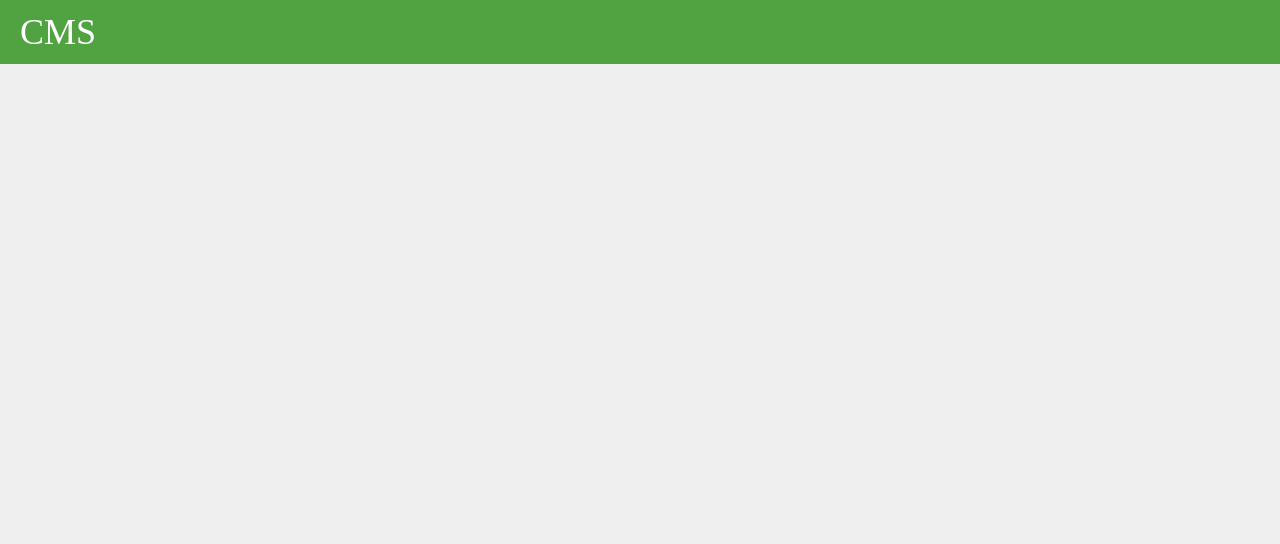
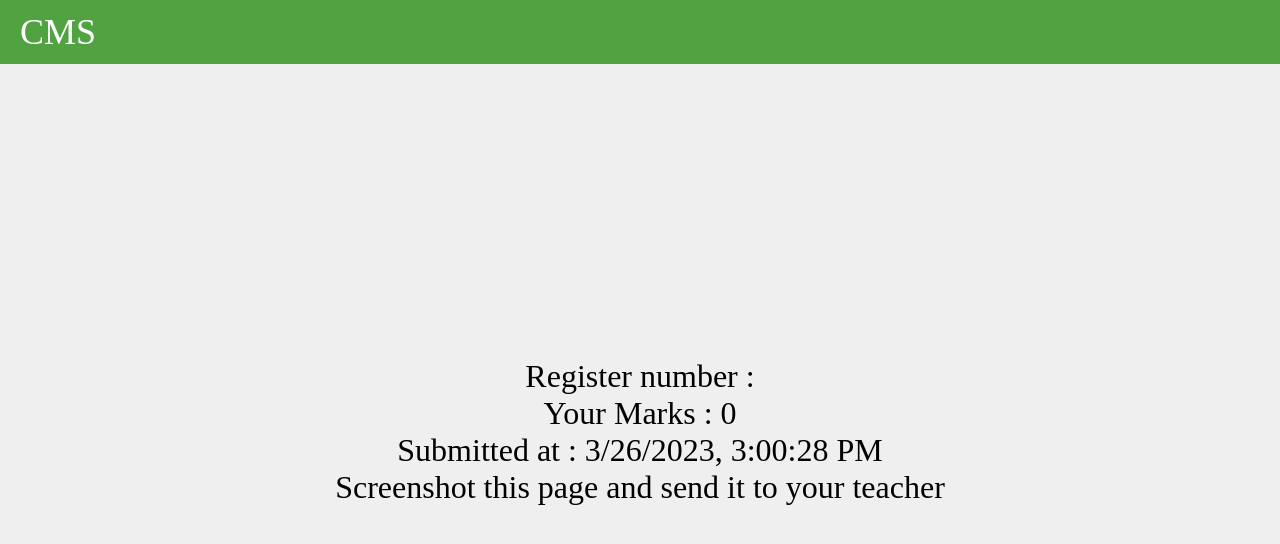
Before and after one commit to akishtp/CMS-quiz, a React (Create React App) app in the folder frontend/: page /submit in a window 1280 px wide. Before the commit this address had no page. Shown: the top 544 px of the page. Built offline with nearby package versions, Linux system fonts and the light colour scheme.

Commit message:
completed everything... now for the finer details

```diff
--- a/frontend/src/App.tsx
+++ b/frontend/src/App.tsx
@@ -5,6 +5,7 @@ import Login from "./Pages/Login/Login";
 import Test from "./Pages/Test/Test";
 import Dashboard from "./Pages/Dashboard/Dashboard";
 import NewTest from "./Pages/NewTest/NewTest";
+import Submit from "./Pages/Submit/Submit";
 
 function App() {
   return (
@@ -16,6 +17,7 @@ function App() {
         <Route path="/login" element={<Login />} />
         <Route path="/teacher" element={<Dashboard />} />
         <Route path="/new" element={<NewTest />} />
+        <Route path="/submit" element={<Submit />} />
       </Routes>
     </div>
   );
--- /dev/null
+++ b/frontend/src/Pages/Submit/Submit.tsx
@@ -0,0 +1,15 @@
+import React from "react";
+import { useAppSelector } from "../../app/hooks";
+const Submit: React.FC = () => {
+  const { regno, marks } = useAppSelector((state) => state.answer);
+  return (
+    <div className="marks">
+      <div>Register number : {regno}</div>
+      <div>Your Marks : {marks}</div>
+      <div>Submitted at : {new Date().toLocaleString()}</div>
+      <div>Screenshot this page and send it to your teacher</div>
+    </div>
+  );
+};
+
+export default Submit;
--- a/frontend/src/Pages/Test/Test.css
+++ b/frontend/src/Pages/Test/Test.css
@@ -24,3 +24,12 @@
   justify-content: space-between;
   width: 94%;
 }
+
+.marks {
+  display: flex;
+  align-items: center;
+  justify-content: center;
+  flex-direction: column;
+  min-height: calc(100vh - 64px);
+  font-size: xx-large;
+}
--- a/frontend/src/Pages/Test/Test.tsx
+++ b/frontend/src/Pages/Test/Test.tsx
@@ -2,7 +2,7 @@ import { useEffect, useState } from "react";
 import { useAppDispatch, useAppSelector } from "../../app/hooks";
 import { getTest } from "../../features/test/testActions";
 import "./Test.css";
-import { useParams } from "react-router-dom";
+import { useNavigate, useParams } from "react-router-dom";
 import Question from "../../Components/Question/Question";
 import { submitTest } from "../../features/answer/answerActions";
 
@@ -20,10 +20,12 @@ const Test: React.FC = () => {
   const { regno } = useAppSelector((state) => state.answer);
 
   const dispatch = useAppDispatch();
+  const navigate = useNavigate();
 
   const handleSubmit = async (e: React.FormEvent<HTMLFormElement>) => {
     e.preventDefault();
     await dispatch(submitTest({ answer: correctAnswer, test_id: id, regno }));
+    navigate(`/submit`);
   };
 
   useEffect(() => {
```
